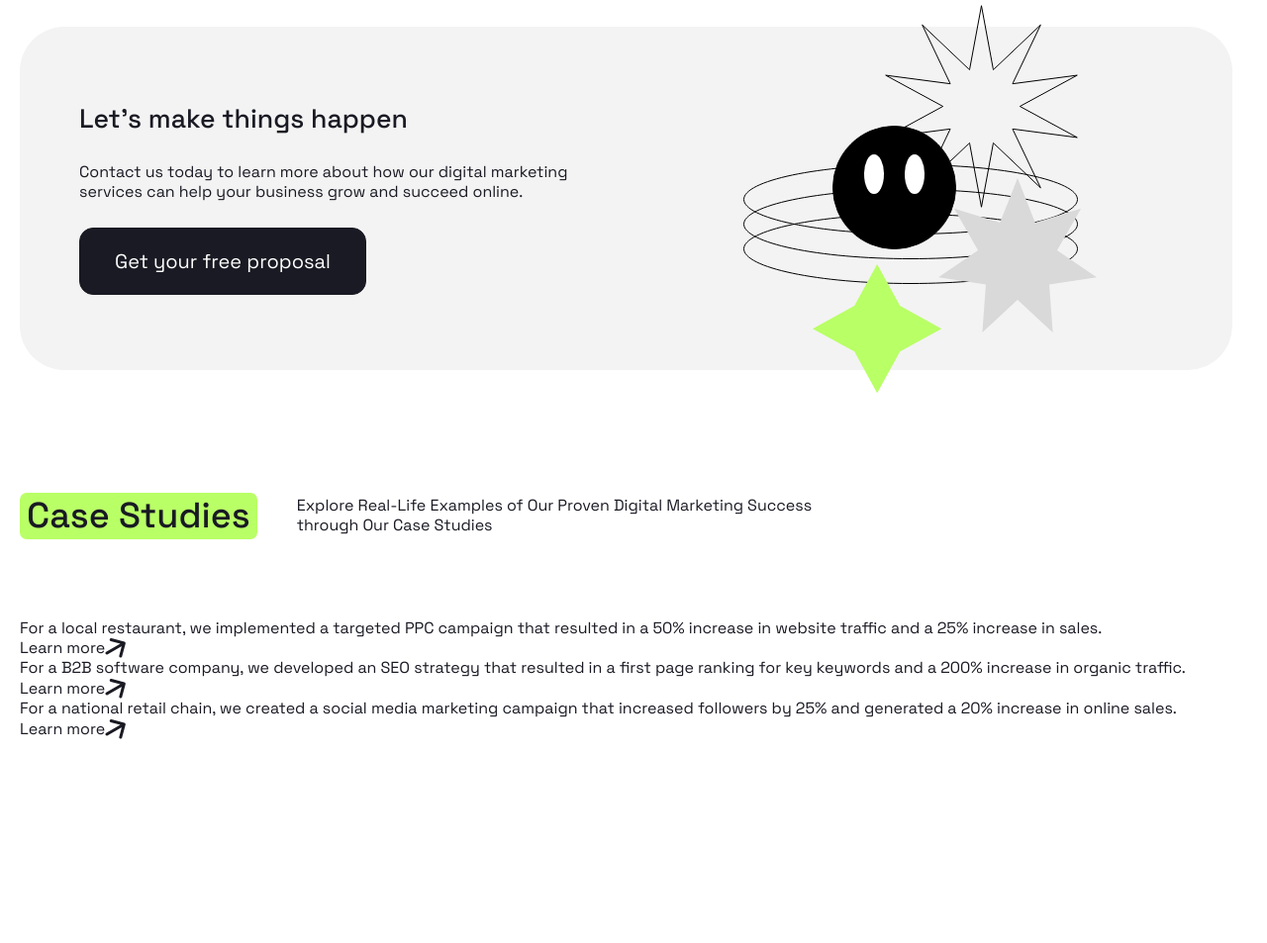
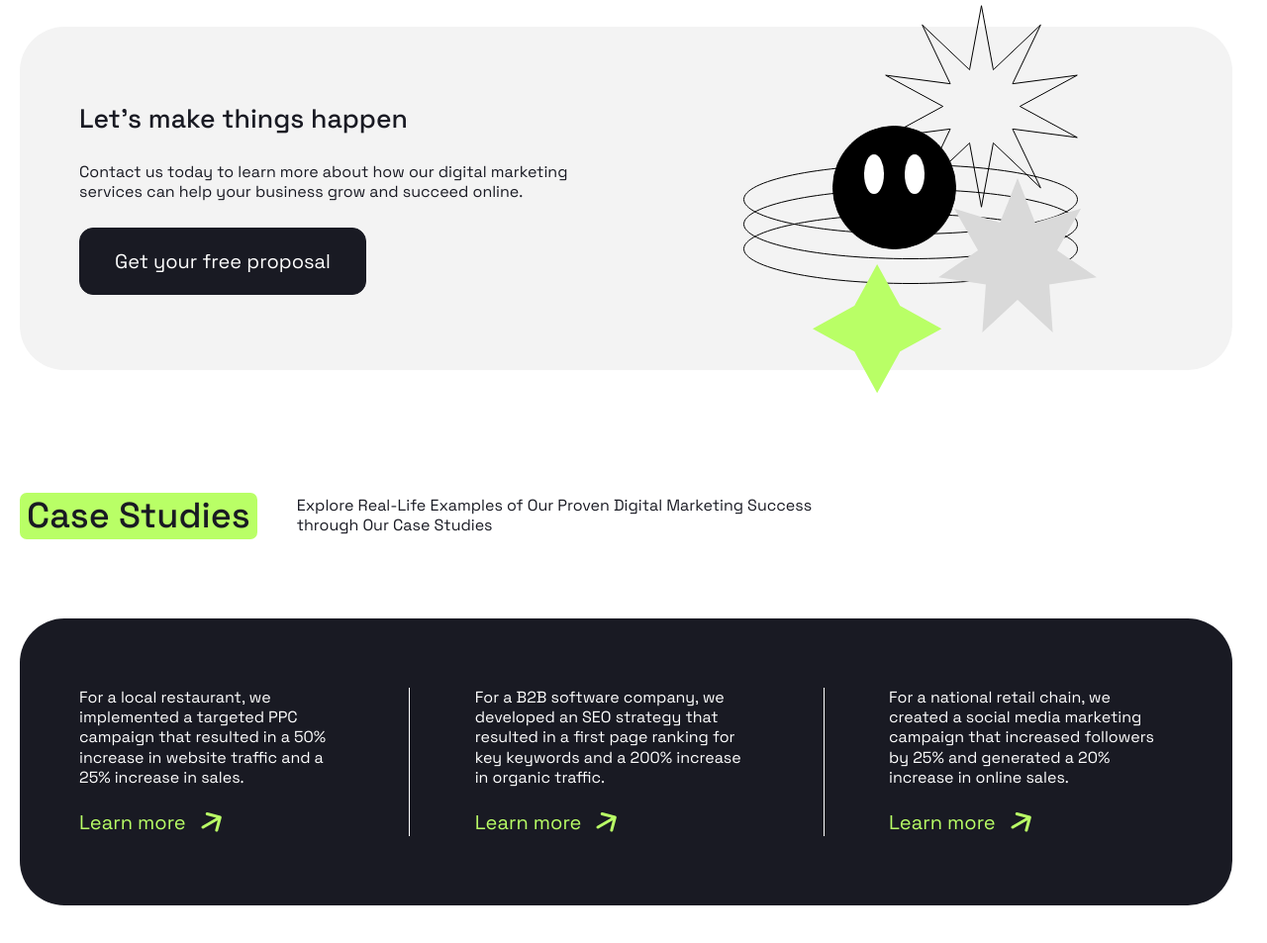
Before and after one commit to Vidiborets0012/positivus, a plain HTML site: page index.html in a window 1280 px wide. Shown: the part 2113-3066 px from the top of the page at 99% size. Before the commit the page ends 2910 px from the top, so only its background shows below. Drawn offline with Linux system fonts and the light colour scheme.

Commit message:
add styles to the studies block

```diff
--- a/index.html
+++ b/index.html
@@ -420,10 +420,11 @@
           <div class="studies">
             <ul class="studies__list">
               <li class="studies__item">
+                <div class="studies__item-body">
                   <div class="studies__description">
                     <p>
-                    For a local restaurant, we implemented a targeted PPC campaign that resulted in
-                    a 50% increase in website traffic and a 25% increase in sales.
+                      For a local restaurant, we implemented a targeted PPC campaign that resulted
+                      in a 50% increase in website traffic and a 25% increase in sales.
                     </p>
                   </div>
                   <a class="studies__link" href="#">
@@ -441,8 +442,10 @@
                       />
                     </svg>
                   </a>
+                </div>
               </li>
               <li class="studies__item">
+                <div class="studies__item-body">
                   <div class="studies__description">
                     <p>
                       For a B2B software company, we developed an SEO strategy that resulted in a
@@ -464,8 +467,10 @@
                       />
                     </svg>
                   </a>
+                </div>
               </li>
               <li class="studies__item">
+                <div class="studies__item-body">
                   <div class="studies__description">
                     <p>
                       For a national retail chain, we created a social media marketing campaign that
@@ -487,6 +492,7 @@
                       />
                     </svg>
                   </a>
+                </div>
               </li>
             </ul>
           </div>
--- /dev/null
+++ b/styles/blocks/_studies.scss
@@ -0,0 +1,52 @@
+.studies {
+  padding: 70px 60px;
+  color: var(--color-light);
+  background-color: var(--color-dark);
+  border-radius: var(--border-radius-large);
+
+  &__list {
+    display: flex;
+  }
+
+  &__item {
+    display: flex;
+    flex-grow: 1;
+    justify-content: center;
+    padding: 0 64px;
+
+    &:not(:last-child) {
+      border-right: 1px solid var(--color-light);
+    }
+
+    &:first-child {
+      justify-content: start;
+      padding-left: 0;
+    }
+
+    &:last-child {
+      justify-content: end;
+      padding-right: 0;
+      border-right: 1px solid transparent;
+    }
+  }
+
+  &__item-body {
+    display: flex;
+    flex-direction: column;
+    row-gap: 20px;
+    flex-basis: 286px;
+  }
+
+  &__link {
+    display: inline-flex;
+    align-items: center;
+    column-gap: 15px;
+    font-size: 20px;
+    line-height: 1.4;
+    color: var(--color-accent);
+
+    &:hover {
+      opacity: 0.7;
+    }
+  }
+}
--- a/styles/styles.scss
+++ b/styles/styles.scss
@@ -1,5 +1,3 @@
-// @import 'normalize', 'fonts', 'mixins', 'media', 'variables', 'utils', 'globals';
-
 @import 'normalize';
 
 @import 'fonts';
@@ -39,3 +37,5 @@
 @import 'blocks/service-card';
 
 @import 'blocks/banner';
+
+@import 'blocks/studies';
```
Also changed, not shown: css/styles.css, 1 other file. Lines whose indentation alone changed are shown as unchanged.
